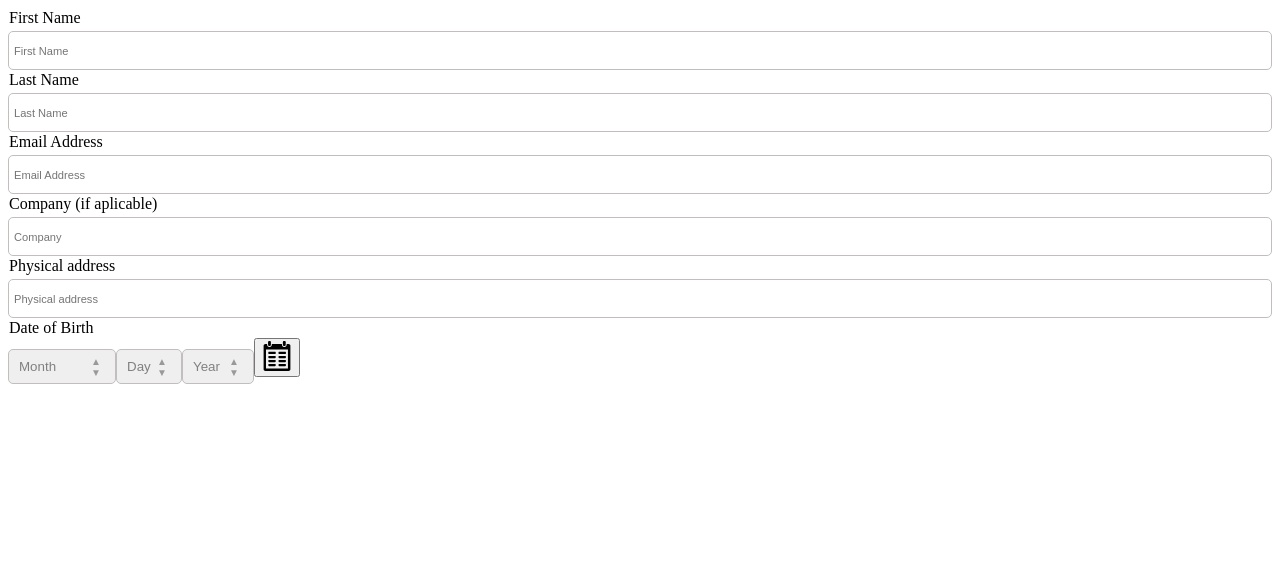
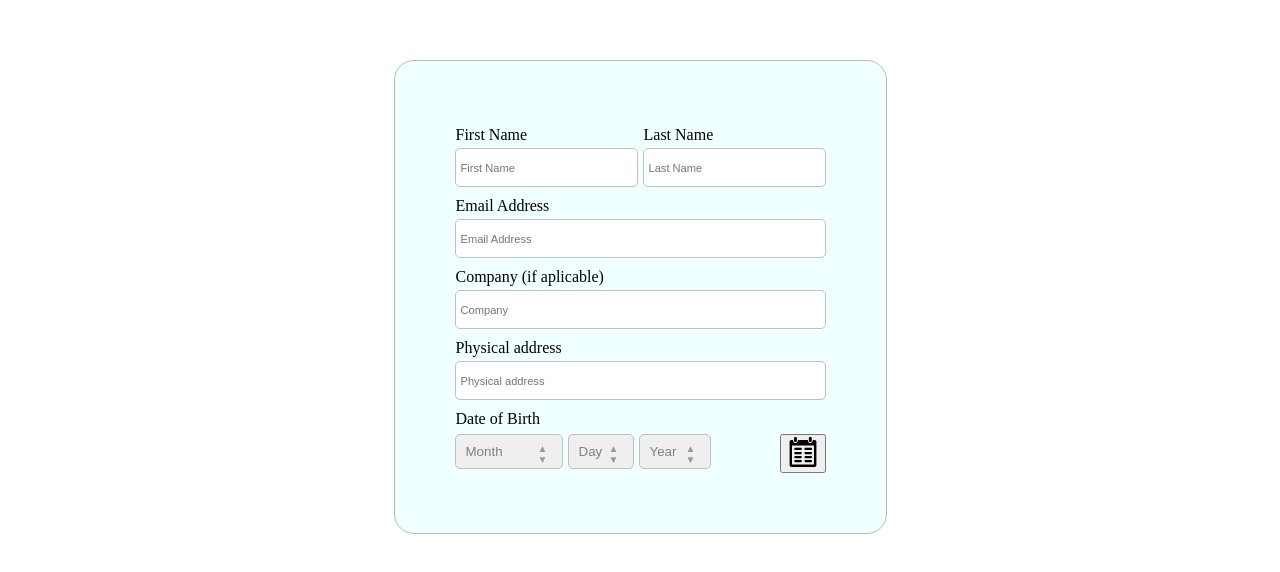
Before and after one commit to Shushanik01/Wizard_registration_flow_with_zod, a React (Vite) app: page / in a window 1280 px wide. Shown: the top 572 px of the page. Built offline with nearby package versions, Linux system fonts and the light colour scheme.

Commit message:
feat: add calendar functioanlity

```diff
--- a/src/components/calendar/Calendar.tsx
+++ b/src/components/calendar/Calendar.tsx
@@ -4,7 +4,13 @@ import DatePicker from 'react-datepicker'
 import 'react-datepicker/dist/react-datepicker.css'
 import styles from './calendar.module.css'
 
-const Calendar = () => {
+
+
+interface CalendarProps {
+    onDateSelect?: (date: Date) => void
+}
+
+const Calendar = ({ onDateSelect }: CalendarProps) => {
 
     const [isOpen, setIsOpen] = useState(false);
     const [selectedDate, setSelectedDate] = useState<Date | null>(null)
@@ -23,7 +29,10 @@ const Calendar = () => {
                     <DatePicker
                         selected={selectedDate}
                         onChange={(date) => {
-                            setSelectedDate(date)
+                            if (date) {
+                                setSelectedDate(date)
+                                onDateSelect?.(date)
+                            }
                             setIsOpen(false)
                         }}
                         inline
--- a/src/components/calendar/calendar.module.css
+++ b/src/components/calendar/calendar.module.css
@@ -33,6 +33,7 @@
 }
 img{
     width: 30px;
+    /* border-radius: 3px; */
 }
 
 .wrapper{
@@ -42,7 +43,7 @@ img{
 
 .datepickerWrapper{
     position: absolute;
-    top: 100%;
+    bottom: 100%;
     left: 0;
     z-index: 10;
 }
--- a/src/components/formSelect/SelectForm.tsx
+++ b/src/components/formSelect/SelectForm.tsx
@@ -1,15 +1,23 @@
-import { useState } from 'react'
+import { useState, useEffect } from 'react'
 import styles from './SelectForm.module.css'
 
 interface SelectFormProps {
     placeholder?: string,
     options?: (string | number)[],
-    onSelect?: (value: string | number) => void
+    onSelect?: (value: string | number) => void,
+    value?: string | number
 }
 
-const SelectForm = ({ placeholder = '', options = [], onSelect }: SelectFormProps) => {
+const SelectForm = ({ placeholder = '', options = [], onSelect, value }: SelectFormProps) => {
 
     const [selectedIndex, setSelectedIndex] = useState<number | null>(null);
+
+    useEffect(() => {
+        if (value !== undefined) {
+            const index = options.findIndex(opt => String(opt) === String(value))
+            if (index !== -1) setSelectedIndex(index)
+        }
+    }, [value, options]);
 
     const handleUp = () => {
         if (selectedIndex === null) setSelectedIndex(0)
--- a/src/pages/personalInfo/PersonalInfo.tsx
+++ b/src/pages/personalInfo/PersonalInfo.tsx
@@ -2,7 +2,7 @@ import { useState } from 'react'
 import FormInput from "../../components/formField/formInput";
 import SelectForm from "../../components/formSelect/SelectForm";
 import Calendar from "../../components/calendar/Calendar";
-import styles from './personalInfo.module.css'
+import styles from './personalInfo.module.css';
 
 const months = ['January', 'February', 'March', 'April', 'May', 'June', 'July', 'August', 'September', 'October', 'November', 'December']
 const currentYear = new Date().getFullYear()
@@ -10,6 +10,7 @@ const years = Array.from({ length: currentYear - 1900 + 1 }, (_, i) => currentYe
 
 const PersonalInfo = () => {
     const [selectedMonth, setSelectedMonth] = useState<string | null>(null)
+    const [selectedDay, setSelectedDay] = useState<number | null>(null)
     const [selectedYear, setSelectedYear] = useState<number | null>(null)
 
     const monthIndex = selectedMonth ? months.indexOf(selectedMonth) : -1
@@ -18,7 +19,14 @@ const PersonalInfo = () => {
         : 31
     const days = Array.from({ length: daysInMonth }, (_, i) => i + 1)
 
+    const handleDateSelect = (date: Date) => {
+        setSelectedMonth(months[date.getMonth()])
+        setSelectedDay(date.getDate())
+        setSelectedYear(date.getFullYear())
+    }
+
     return (
+        <div className={styles.wrapper}>
             <div className={styles.container}>
                 <div className={styles.nameField}>
                     <FormInput label="First Name" placeholder='First Name' type="text" />
@@ -32,19 +40,23 @@ const PersonalInfo = () => {
                     <SelectForm
                         placeholder="Month"
                         options={months}
+                        value={selectedMonth ?? undefined}
                         onSelect={(val) => setSelectedMonth(val as string)}
                     />
                     <SelectForm
                         key={selectedMonth}
                         placeholder="Day"
                         options={days}
+                        value={selectedDay ?? undefined}
                     />
                     <SelectForm
                         placeholder="Year"
                         options={years}
+                        value={selectedYear ?? undefined}
                         onSelect={(val) => setSelectedYear(val as number)}
                     />
-                <Calendar />
+                    <Calendar onDateSelect={handleDateSelect} />
+                </div>
             </div>
         </div>
     )
--- a/src/pages/personalInfo/personalInfo.module.css
+++ b/src/pages/personalInfo/personalInfo.module.css
@@ -0,0 +1,38 @@
+.wrapper{
+    display: flex;
+    justify-content: center;
+    align-items: center;
+    /* background-color: aquamarine; */
+    width: fit-content;
+    padding: 60px;
+    margin: 60px auto;
+    border: 1px solid rgb(188, 185, 185);
+    border-radius: 20px;
+    background-color: azure;
+}
+
+.container{
+    display: flex;
+    flex-direction: column;
+    gap: 5px;
+}
+
+.nameField{
+    display: flex;
+    flex-direction: row;
+    gap: 5px;
+}
+
+p{
+    margin-top: 5px;
+}
+
+.birthSection{
+    display: flex;
+    flex-direction: row;
+    gap: 5px;
+}
+
+.birthSection > *:last-child{
+    margin-left: auto;
+}
```
Lines whose indentation alone changed are shown as unchanged.
